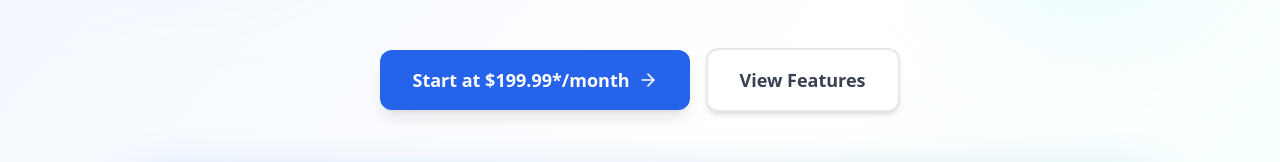
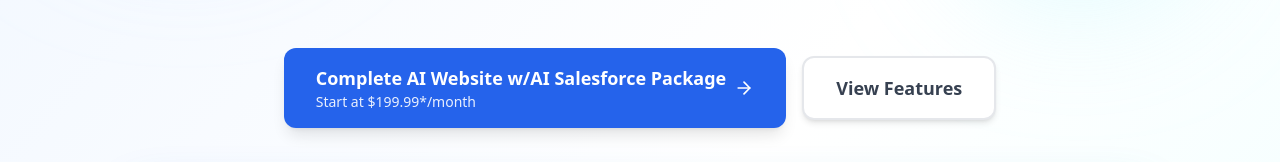
Before and after one commit to avirtualassistant505/steinbots.com, a React (Vite) app: page / in a window 1280 px wide. Shown: the part 446-608 px from the top of the page. Built offline with nearby package versions, Linux system fonts and the light colour scheme.

Commit message:
Update hero CTA copy

```diff
--- a/src/components/Hero.tsx
+++ b/src/components/Hero.tsx
@@ -35,7 +35,10 @@ export default function Hero() {
               href="#pricing"
               className="group bg-blue-600 text-white px-8 py-4 rounded-xl hover:bg-blue-700 transition flex items-center space-x-2 shadow-lg hover:shadow-xl transform hover:-translate-y-0.5"
             >
-              <span className="text-lg font-semibold">Start at $199.99*/month</span>
+              <div className="flex flex-col items-start leading-tight">
+                <span className="text-lg font-semibold">Complete AI Website w/AI Salesforce Package</span>
+                <span className="text-sm font-medium opacity-90">Start at $199.99*/month</span>
+              </div>
               <ArrowRight className="w-5 h-5 group-hover:translate-x-1 transition" />
             </a>
             <a
```
